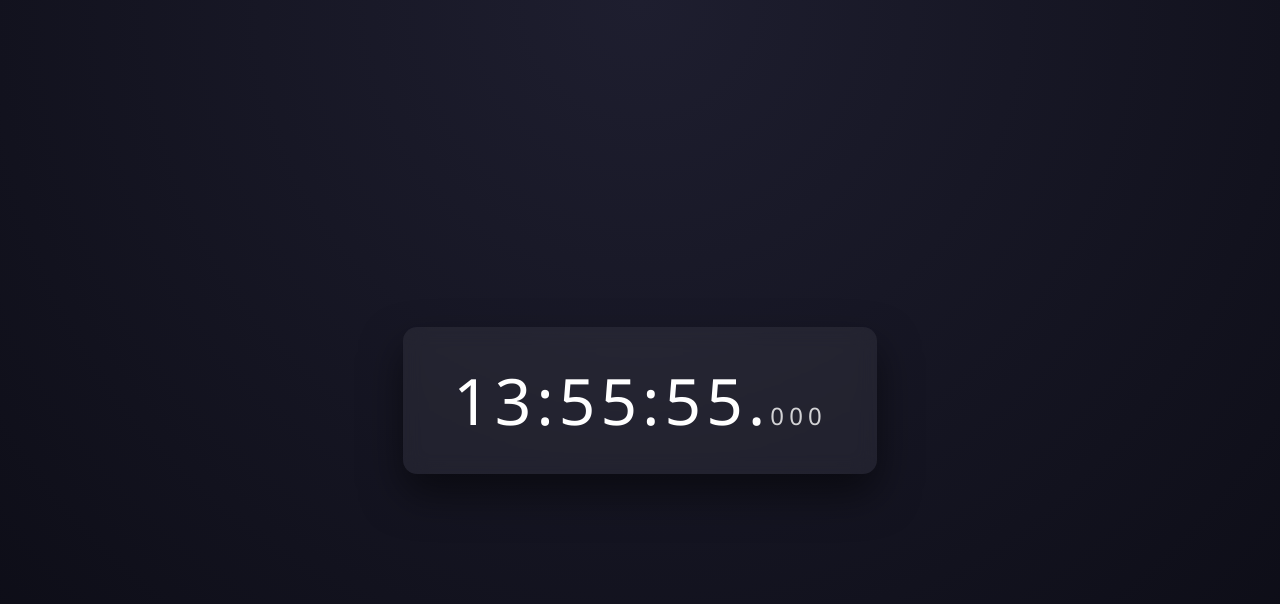
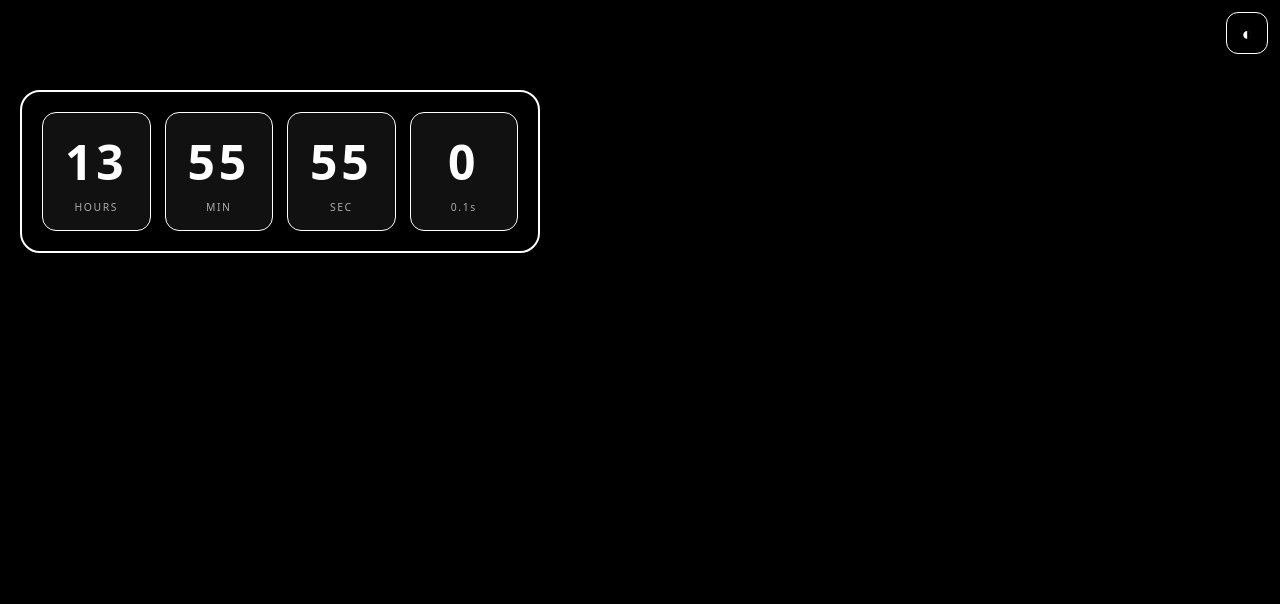
Before and after one commit to sumitkumarbittu/webinfo, a plain HTML site: page time.html in a window 1280 px wide. Drawn offline with Linux system fonts and the light colour scheme.

Commit message:
Update time.html

```diff
--- a/time.html
+++ b/time.html
@@ -2,64 +2,208 @@
 <html lang="en">
 <head>
 <meta charset="UTF-8" />
-  <title>High Precision Clock</title>
-  <meta name="viewport" content="width=device-width, initial-scale=1.0" />
+<title>Mobile Stable Clock Widget</title>
+<meta name="viewport" content="width=device-width, initial-scale=1.0, maximum-scale=1.0" />
 
 <style>
+  :root {
+    --bg: #ffffff;
+    --fg: #000000;
+    --card: #f3f3f3;
+    --border: #000000;
+  }
+
+  body.dark {
+    --bg: #000000;
+    --fg: #ffffff;
+    --card: #111111;
+    --border: #ffffff;
+  }
+
   * {
     box-sizing: border-box;
-      font-family: "Segoe UI", system-ui, sans-serif;
+    font-family: system-ui, -apple-system, "Segoe UI", sans-serif;
   }
 
-    body {
+  html, body {
     margin: 0;
-      height: 100vh;
+    height: 100%;
+    background: var(--bg);
+    color: var(--fg);
+    overflow: hidden;
+    touch-action: none; /* critical for mobile */
+  }
+
+  /* THEME TOGGLER */
+  .theme-toggle {
+    position: absolute;
+    top: 12px;
+    right: 12px;
+    width: 42px;
+    height: 42px;
+    border-radius: 12px;
+    border: 1.5px solid var(--border);
+    background: var(--bg);
+    color: var(--fg);
     display: flex;
     align-items: center;
     justify-content: center;
-      background: radial-gradient(circle at top, #1e1e2f, #0b0b14);
-      color: #fff;
+    font-size: 18px;
+    cursor: grab;
+    user-select: none;
+    z-index: 3000;
+    touch-action: none;
   }
 
-    .clock {
-      font-size: 4rem;
-      letter-spacing: 0.08em;
-      padding: 30px 50px;
-      border-radius: 14px;
-      background: rgba(255, 255, 255, 0.06);
-      backdrop-filter: blur(10px);
-      box-shadow: 0 20px 40px rgba(0, 0, 0, 0.5);
-      text-align: center;
+  /* CLOCK CONTAINER */
+  .clock-widget {
+    position: absolute;
+    top: 90px;
+    left: 20px;
+    width: min(520px, 92vw);
+    min-width: 280px;
+    max-width: 92vw;
+    padding: 20px;
+    border-radius: 20px;
+    border: 2px solid var(--border);
+    background: var(--bg);
+    cursor: grab;
+    user-select: none;
+    touch-action: none;
   }
 
-    .ms {
-      font-size: 1.5rem;
-      opacity: 0.8;
+  .clock-grid {
+    display: grid;
+    grid-template-columns: repeat(4, 1fr);
+    gap: 14px;
   }
+
+  .time-box {
+    aspect-ratio: 1 / 1.1;
+    border-radius: 14px;
+    border: 1px solid var(--border);
+    background: var(--card);
+    display: flex;
+    flex-direction: column;
+    align-items: center;
+    justify-content: center;
+  }
+
+  .value {
+    font-size: clamp(1.8rem, 5vw, 3rem);
+    font-weight: 700;
+    letter-spacing: 0.08em;
+  }
+
+  .label {
+    margin-top: 6px;
+    font-size: 0.65rem;
+    opacity: 0.65;
+    letter-spacing: 0.15em;
+  }
+
+  /* INVISIBLE RESIZE ZONES (BIGGER FOR TOUCH) */
+  .resize-zone {
+    position: absolute;
+    width: 36px;
+    height: 36px;
+    z-index: 20;
+  }
+
+  .tl { top: 0; left: 0; }
+  .tr { top: 0; right: 0; }
+  .bl { bottom: 0; left: 0; }
+  .br { bottom: 0; right: 0; }
 </style>
 </head>
-<body>
 
-  <div class="clock" id="clock">
-    --:--:--.<span class="ms">---</span>
+<body class="dark">
+
+<div class="theme-toggle" id="themeBtn">◐</div>
+
+<div class="clock-widget" id="widget">
+  <div class="resize-zone tl"></div>
+  <div class="resize-zone tr"></div>
+  <div class="resize-zone bl"></div>
+  <div class="resize-zone br"></div>
+
+  <div class="clock-grid">
+    <div class="time-box"><div class="value" id="hh">--</div><div class="label">HOURS</div></div>
+    <div class="time-box"><div class="value" id="mm">--</div><div class="label">MIN</div></div>
+    <div class="time-box"><div class="value" id="ss">--</div><div class="label">SEC</div></div>
+    <div class="time-box"><div class="value" id="ms">-</div><div class="label">0.1s</div></div>
+  </div>
 </div>
 
 <script>
-    function updateClock() {
-      const now = new Date();
+/* -------- CLOCK (100ms stable) -------- */
+setInterval(() => {
+  const d = new Date();
+  hh.textContent = String(d.getHours()).padStart(2, "0");
+  mm.textContent = String(d.getMinutes()).padStart(2, "0");
+  ss.textContent = String(d.getSeconds()).padStart(2, "0");
+  ms.textContent = Math.floor(d.getMilliseconds() / 100);
+}, 100);
 
-      const hh = String(now.getHours()).padStart(2, "0");
-      const mm = String(now.getMinutes()).padStart(2, "0");
-      const ss = String(now.getSeconds()).padStart(2, "0");
-      const ms = String(now.getMilliseconds()).padStart(3, "0");
+/* -------- THEME -------- */
+themeBtn.onclick = () => document.body.classList.toggle("dark");
 
-      document.getElementById("clock").innerHTML =
-        `${hh}:${mm}:${ss}.<span class="ms">${ms}</span>`;
+/* -------- DRAG (POINTER EVENTS) -------- */
+function makeDraggable(el) {
+  let ox = 0, oy = 0, dragging = false;
 
-      requestAnimationFrame(updateClock);
+  el.addEventListener("pointerdown", e => {
+    dragging = true;
+    el.setPointerCapture(e.pointerId);
+    ox = e.clientX - el.offsetLeft;
+    oy = e.clientY - el.offsetTop;
+  });
+
+  el.addEventListener("pointermove", e => {
+    if (!dragging) return;
+    el.style.left = e.clientX - ox + "px";
+    el.style.top = e.clientY - oy + "px";
+  });
+
+  el.addEventListener("pointerup", () => dragging = false);
 }
 
-    updateClock();
+makeDraggable(widget);
+makeDraggable(themeBtn);
+
+/* -------- RESIZE (MOBILE SAFE) -------- */
+let resizeMode = null;
+let startX, startW, startL;
+
+document.querySelectorAll(".resize-zone").forEach(zone => {
+  zone.addEventListener("pointerdown", e => {
+    e.stopPropagation();
+    resizeMode = zone.classList[1];
+    startX = e.clientX;
+    startW = widget.offsetWidth;
+    startL = widget.offsetLeft;
+  });
+});
+
+window.addEventListener("pointermove", e => {
+  if (!resizeMode) return;
+
+  const dx = e.clientX - startX;
+  const minW = 280;
+  const maxW = window.innerWidth * 0.95;
+
+  if (resizeMode.includes("r")) {
+    widget.style.width = Math.min(maxW, Math.max(minW, startW + dx)) + "px";
+  }
+
+  if (resizeMode.includes("l")) {
+    const newW = Math.min(maxW, Math.max(minW, startW - dx));
+    widget.style.width = newW + "px";
+    widget.style.left = startL + dx + "px";
+  }
+});
+
+window.addEventListener("pointerup", () => resizeMode = null);
 </script>
 
 </body>
```
Lines whose indentation alone changed are shown as unchanged.
